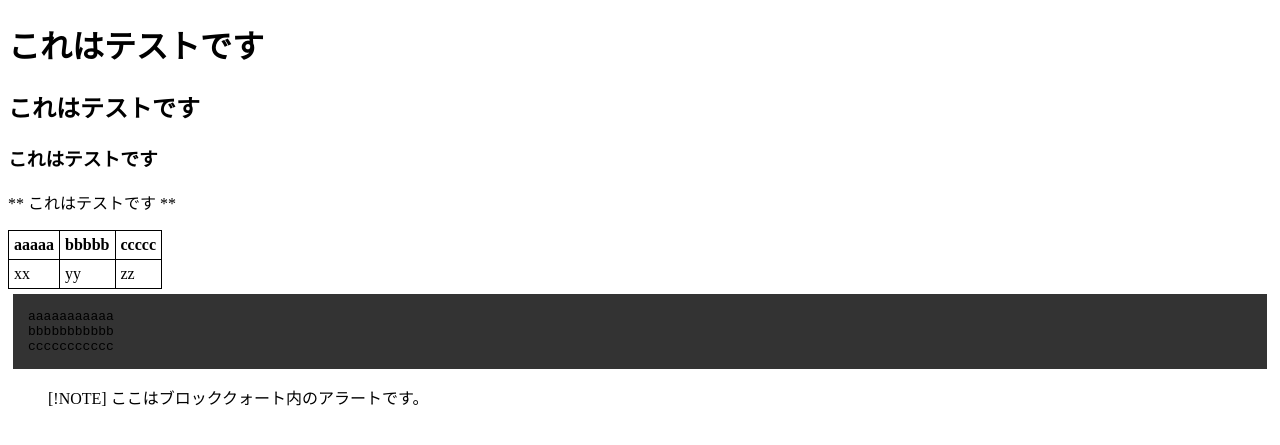
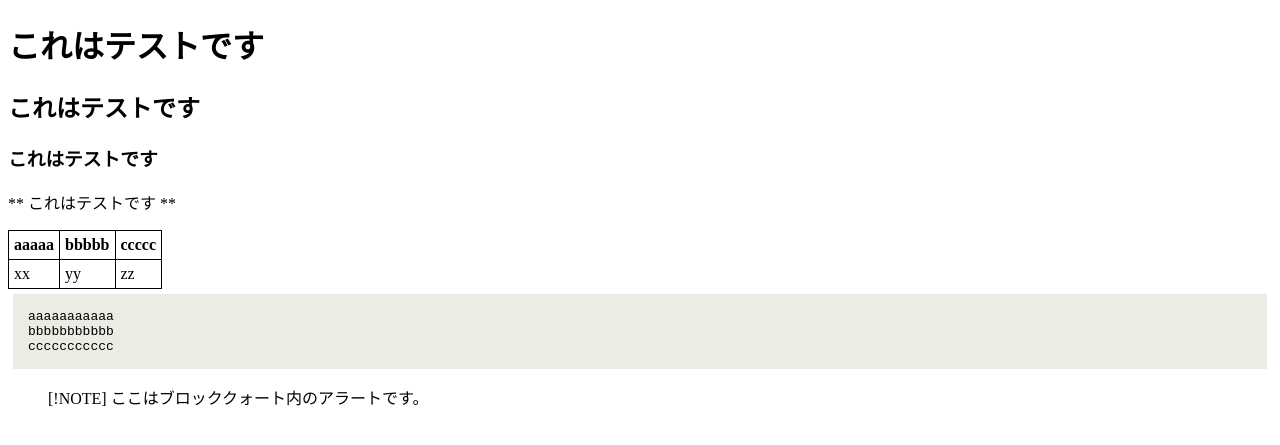
Before and after one commit to rfriends/rfriends, a Jekyll site: the page built from test.md, in a window 1280 px wide. Shown: the top 445 px of the page. Built offline with Jekyll 4.4.1, drawn with Linux system fonts in a browser that asks for light colours; our own code applies the rules of GitHub Pages for plain Markdown files; Markdown is read by kramdown in place of the engine named in the settings.

Commit message:
Update default.html

```diff
--- a/_layouts/default.html
+++ b/_layouts/default.html
@@ -16,7 +16,7 @@ table {
 #border:1px solid #ccc;
 padding:5px;
 margin:5px;
-background-color:#333;
+background-color: #EBECE4;
         }
 
     </style>
```
